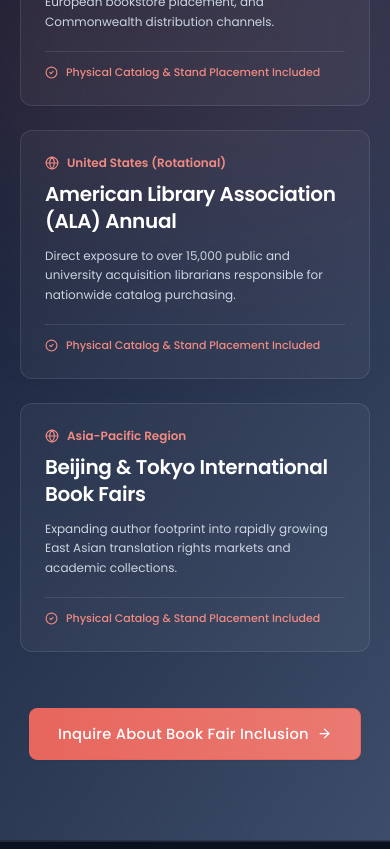
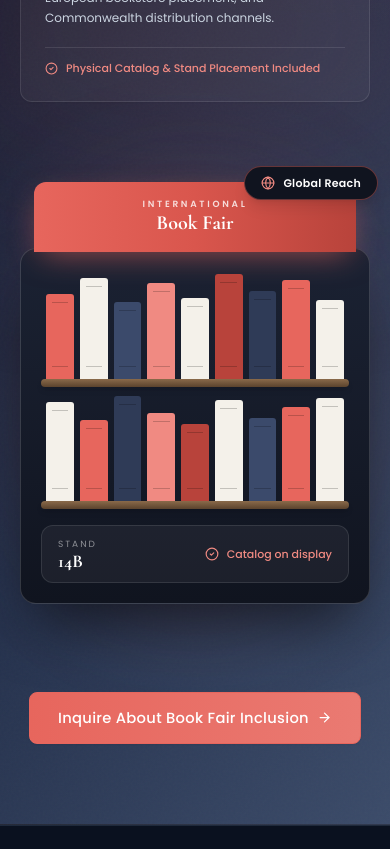
Before and after one commit to ParkerSteven/Collingwood_Press_New_One, a Next.js app: page /marketing in a window 390 px wide. Shown: the part 8740-9589 px from the top of the page. Built offline with nearby package versions, Linux system fonts and the light colour scheme; a web font is replaced by a local one.

Commit message:
error solve

```diff
--- a/app/about-us/page.tsx
+++ b/app/about-us/page.tsx
@@ -1,6 +1,7 @@
 "use client";
 
 import UtilityBar from "@/components/layout/UtilityBar";
+import Image from "next/image";
 import Header from "@/components/layout/Header";
 import Footer from "@/components/layout/Footer";
 import Container from "@/components/ui/Container";
@@ -271,10 +272,12 @@
                                 >
                                     <div>
                                         <div className="h-64 overflow-hidden relative">
-                                            <img
+                                            <Image
                                                 src={pm.avatar}
                                                 alt={pm.name}
-                                                className="w-full h-full object-cover object-top hover:scale-105 transition-transform duration-500"
+                                                fill
+                                                sizes="(max-width: 768px) 100vw, 33vw"
+                                                className="object-cover object-top hover:scale-105 transition-transform duration-500"
                                             />
                                             <div className="absolute inset-0 bg-gradient-to-t from-black/70 via-black/20 to-transparent" />
                                             <div className="absolute bottom-3 left-4 right-4 text-white">
--- a/app/audiobook/page.tsx
+++ b/app/audiobook/page.tsx
@@ -26,7 +26,7 @@
   Sparkles,
   Check
 } from "lucide-react";
-import { formats } from "../publishing/page";
+import { formats } from "@/lib/formats";
 
 const productionProcess = [
   {
--- a/app/marketing/page.tsx
+++ b/app/marketing/page.tsx
@@ -32,7 +32,7 @@
     Flame,
     ShoppingCart
 } from "lucide-react";
-import { formats } from "../publishing/page";
+import { formats } from "@/lib/formats";
 
 type BrandMark = { title: string; hex: string; path: string };
 
@@ -121,16 +121,6 @@
         location: "London, United Kingdom",
         focus: "The global marketplace for rights negotiation, European bookstore placement, and Commonwealth distribution channels.",
     },
-    {
-        name: "American Library Association (ALA) Annual",
-        location: "United States (Rotational)",
-        focus: "Direct exposure to over 15,000 public and university acquisition librarians responsible for nationwide catalog purchasing.",
-    },
-    {
-        name: "Beijing & Tokyo International Book Fairs",
-        location: "Asia-Pacific Region",
-        focus: "Expanding author footprint into rapidly growing East Asian translation rights markets and academic collections.",
-    },
 ];
 
 const platformStrip = [
@@ -151,6 +141,17 @@
     "threads",
     "substack",
     "wordpress",
+];
+
+const shelfOne = [
+    { h: 78, c: "#E7665D" }, { h: 92, c: "#f4f1ea" }, { h: 70, c: "#3b4a6b" },
+    { h: 88, c: "#F08A82" }, { h: 74, c: "#f4f1ea" }, { h: 96, c: "#b8433b" },
+    { h: 80, c: "#2f3b57" }, { h: 90, c: "#E7665D" }, { h: 72, c: "#f4f1ea" },
+];
+const shelfTwo = [
+    { h: 90, c: "#f4f1ea" }, { h: 74, c: "#E7665D" }, { h: 96, c: "#2f3b57" },
+    { h: 80, c: "#F08A82" }, { h: 70, c: "#b8433b" }, { h: 92, c: "#f4f1ea" },
+    { h: 76, c: "#3b4a6b" }, { h: 86, c: "#E7665D" }, { h: 94, c: "#f4f1ea" },
 ];
 
 const brandMarks: Record<string, BrandMark> = {
@@ -676,7 +677,9 @@
                             </p>
                         </div>
 
-                        <div className="grid grid-cols-1 md:grid-cols-2 gap-6 max-w-4xl mx-auto w-full">
+                        <div className="grid grid-cols-1 lg:grid-cols-2 gap-12 lg:gap-16 items-center w-full">
+                            {/* LEFT: Content */}
+                            <div className="flex flex-col gap-5">
                                 {bookFairs.map((fair) => (
                                     <div
                                         key={fair.name}
@@ -702,6 +705,64 @@
                                 ))}
                             </div>
 
+                            {/* RIGHT: Dummy book fair stand */}
+                            <div className="relative flex items-center justify-center py-8">
+                                {/* glow */}
+                                <div className="absolute h-[80%] w-[80%] rounded-full bg-[#E7665D]/20 blur-3xl -z-10" />
+
+                                <div className="relative w-full max-w-[460px]">
+                                    {/* banner */}
+                                    <div className="relative mx-auto -mb-1 w-[92%] rounded-t-xl bg-gradient-to-r from-[#E7665D] via-[#d9564d] to-[#b8433b] px-6 py-4 text-center shadow-[0_10px_30px_-8px_rgba(231,102,93,0.6)]">
+                                        <p className="text-[9px] uppercase tracking-[0.3em] text-white/80 font-semibold">
+                                            International
+                                        </p>
+                                        <p className="font-serif text-xl sm:text-2xl font-bold text-white leading-tight">
+                                            Book Fair
+                                        </p>
+                                    </div>
+
+                                    {/* booth body */}
+                                    <div className="rounded-2xl border border-white/15 bg-gradient-to-b from-[#1b2233] to-[#10141f] p-5 sm:p-6 shadow-[0_30px_60px_-15px_rgba(0,0,0,0.6)]">
+                                        {[shelfOne, shelfTwo].map((shelf, i) => (
+                                            <div key={i} className="mb-1">
+                                                <div className="flex items-end justify-center gap-1.5 h-[110px]">
+                                                    {shelf.map((b, idx) => (
+                                                        <div
+                                                            key={idx}
+                                                            className="w-[9%] max-w-[34px] rounded-t-[3px] relative"
+                                                            style={{ height: `${b.h}%`, backgroundColor: b.c }}
+                                                        >
+                                                            <span className="absolute inset-x-0 top-2 mx-auto h-px w-3/5 bg-black/20" />
+                                                            <span className="absolute inset-x-0 bottom-3 mx-auto h-px w-3/5 bg-black/20" />
+                                                        </div>
+                                                    ))}
+                                                </div>
+                                                <div className="h-2 rounded-sm bg-gradient-to-b from-[#8a6a4a] to-[#5b432d] shadow-md" />
+                                            </div>
+                                        ))}
+
+                                        {/* counter */}
+                                        <div className="mt-4 flex items-center justify-between rounded-lg border border-white/10 bg-white/[0.05] px-4 py-3">
+                                            <div>
+                                                <p className="text-[9px] uppercase tracking-[0.22em] text-white/50">Stand</p>
+                                                <p className="font-serif text-lg font-bold text-white leading-none">14B</p>
+                                            </div>
+                                            <div className="flex items-center gap-2 text-[11px] text-[#F08A82] font-medium">
+                                                <CheckCircle2 size={14} />
+                                                <span>Catalog on display</span>
+                                            </div>
+                                        </div>
+                                    </div>
+
+                                    {/* floating badge */}
+                                    <div className="absolute -right-2 sm:-right-6 -top-4 flex items-center gap-2 rounded-full border border-[#E7665D]/40 bg-[#10141f] px-4 py-2 shadow-lg">
+                                        <Globe size={14} className="text-[#F08A82]" />
+                                        <span className="text-[11px] font-semibold text-white tracking-wide">Global Reach</span>
+                                    </div>
+                                </div>
+                            </div>
+                        </div>
+
                         <div className="text-center">
                             <Button href="/contact-us#manuscript-review" variant="primary" size="lg">
                                 <span>Inquire About Book Fair Inclusion</span>
--- a/app/publishing/page.tsx
+++ b/app/publishing/page.tsx
@@ -1,6 +1,7 @@
 "use client";
 
 import UtilityBar from "@/components/layout/UtilityBar";
+import Image from "next/image";
 import Header from "@/components/layout/Header";
 import Footer from "@/components/layout/Footer";
 import Container from "@/components/ui/Container";
@@ -25,6 +26,7 @@
     BookOpenCheck,
     Printer
 } from "lucide-react";
+import { formats } from "@/lib/formats";
 
 const publishingRoadmap = [
     {
@@ -77,29 +79,6 @@
     },
 ];
 
-export const formats = [
-    {
-        title: "Collector-Grade Hardcovers",
-        tagline: "Archival Physical Presence",
-        specs: "Archival Smyth-sewn binding with rich linen cloth or printed dust jacket, gold foil spine stamping, head & tail bands, and optional custom endpapers.",
-        icon: Book,
-        badge: "Trade Hardcover",
-    },
-    {
-        title: "French-Fold Trade Paperbacks",
-        tagline: "Everyday Commercial Elegance",
-        specs: "Premium 60lb/70lb natural cream interior paper, velvet soft-touch matte lamination, scoring on hinges, and optional embossed spot UV lettering.",
-        icon: Layers,
-        badge: "Trade Paperback",
-    },
-    {
-        title: "Mastered Reflowable ePubs",
-        tagline: "Universal Screen Fidelity",
-        specs: "Hand-coded valid ePub3 and Kindle formats tailored for responsive font scaling, high-DPI tablets, dynamic TOCs, and cross-platform fidelity.",
-        icon: Sparkles,
-        badge: "Digital ePub3",
-    },
-];
 
 const checklistItems = [
     "Complete polished manuscript in Word or RTF format",
@@ -220,11 +199,12 @@
                                         {/* Back — colored brand logo */}
                                         <div className="flip-face flip-back bg-white border border-[#E7665D]/30 px-4">
                                             {r.img ? (
-                                                <img
+                                                <Image
                                                     src={r.img}
                                                     alt={r.name}
-                                                    loading="lazy"
-                                                    className="max-h-[42px] max-w-[150px] w-auto object-contain"
+                                                    width={150}
+                                                    height={42}
+                                                    className="max-h-[42px] max-w-[150px] w-auto h-auto object-contain"
                                                 />
                                             ) : null}
                                         </div>
--- a/components/sections/ProjectManagers.tsx
+++ b/components/sections/ProjectManagers.tsx
@@ -1,6 +1,7 @@
 "use client";
 
 import { motion } from "framer-motion";
+import Image from "next/image";
 import Container from "@/components/ui/Container";
 import SectionHeading from "@/components/ui/SectionHeading";
 import Button from "@/components/ui/Button";
@@ -35,11 +36,12 @@
               <div>
                 {/* Executive Portrait with Editorial Frame */}
                 <div className="relative h-72 sm:h-80 w-full overflow-hidden bg-[#1C2434]">
-                  <img
+                  <Image
                     src={pm.avatar}
                     alt={`Portrait of ${pm.name}, ${pm.title}`}
-                    className="h-full w-full object-cover object-top transition-transform duration-700 group-hover:scale-105"
-                    loading="lazy"
+                    fill
+                    sizes="(max-width: 768px) 100vw, 33vw"
+                    className="object-cover object-top transition-transform duration-700 group-hover:scale-105"
                   />
                   <div className="absolute inset-0 bg-gradient-to-t from-black/75 via-black/25 to-transparent" />
 
--- a/components/sections/Testimonials.tsx
+++ b/components/sections/Testimonials.tsx
@@ -2,6 +2,7 @@
 
 import { useEffect, useRef, useState } from "react";
 import { motion } from "framer-motion";
+import Image from "next/image";
 import Container from "@/components/ui/Container";
 import SectionHeading from "@/components/ui/SectionHeading";
 import BookCover from "@/components/ui/BookCover";
@@ -66,11 +67,12 @@
 
               {/* Author Citation with larger portrait */}
               <div className="pt-6 border-t border-line/70 flex items-center gap-4">
-                <img
+                <Image
                   src={featured.avatar}
                   alt={`Author portrait of ${featured.name}`}
+                  width={64}
+                  height={64}
                   className="w-14 h-14 sm:w-16 sm:h-16 rounded-full object-cover border border-line shadow-sm"
-                  loading="lazy"
                 />
                 <div className="flex flex-col">
                   <div className="flex items-center gap-2">
@@ -136,9 +138,11 @@
                     }`}
                 >
                   <div className="flex items-center gap-3">
-                    <img
+                    <Image
                       src={t.avatar}
                       alt={t.name}
+                      width={40}
+                      height={40}
                       className="w-10 h-10 rounded-full object-cover border border-line"
                     />
                     <div className="overflow-hidden">
--- a/components/ui/HeroAnimated.tsx
+++ b/components/ui/HeroAnimated.tsx
@@ -104,9 +104,11 @@
                                 target="_blank"
                                 rel="nofollow noopener noreferrer"
                             >
-                                <img
+                                <Image
                                     src="/blue-seal.png"
                                     alt="The Collingwood Press BBB Business Review"
+                                    width={120}
+                                    height={40}
                                     className="block h-auto max-h-10 w-auto object-contain opacity-90 hover:opacity-100 transition-opacity"
                                 />
                             </Link>
--- a/components/ui/StickySocialStrip.tsx
+++ b/components/ui/StickySocialStrip.tsx
@@ -2,6 +2,7 @@
 
 import React from 'react';
 import Link from 'next/link';
+import Image from 'next/image';
 import reviews from '../../public/assets/images/socials/reviews.svg';
 import instagram from '../../public/assets/images/socials/instagram.svg';
 import tiktok from '../../public/assets/images/socials/tiktok.svg';
@@ -117,7 +118,7 @@
                     aria-label="Open BBB profile"
                     className="mb-0.5 flex w-9 items-center justify-center rounded-md border border-white/30 bg-white/95 p-1 shadow-sm transition-all duration-300 hover:-translate-y-0.5 hover:shadow-md"
                 >
-                    <img
+                    <Image
                         src="https://seal-austin.bbb.org/seals/blue-seal-63-134-bbb-1000231047.png"
                         alt="BBB Review"
                         width={28}
@@ -132,8 +133,8 @@
                     aria-label="Open IBPA profile"
                     className="mb-1 flex w-9 items-center justify-center rounded-md border border-white/30 bg-white/95 p-1 shadow-sm transition-all duration-300 hover:-translate-y-0.5 hover:shadow-md"
                 >
-                    <img
-                        src={ibpaonline.src}
+                    <Image
+                        src={ibpaonline}
                         alt="IBPA Online"
                         width={28}
                         height={36}
@@ -153,8 +154,8 @@
                         title={social.name}
                     >
                         {social.img ? (
-                            <img
-                                src={social.img.src}
+                            <Image
+                                src={social.img}
                                 alt={`${social.name} Icon`}
                                 width={28}
                                 height={28}
--- /dev/null
+++ b/lib/formats.ts
@@ -0,0 +1,33 @@
+import { Book, Layers, Sparkles, type LucideIcon } from "lucide-react";
+
+export interface PublicationFormat {
+    title: string;
+    tagline: string;
+    specs: string;
+    icon: LucideIcon;
+    badge: string;
+}
+
+export const formats: PublicationFormat[] = [
+    {
+        title: "Collector-Grade Hardcovers",
+        tagline: "Archival Physical Presence",
+        specs: "Archival Smyth-sewn binding with rich linen cloth or printed dust jacket, gold foil spine stamping, head & tail bands, and optional custom endpapers.",
+        icon: Book,
+        badge: "Trade Hardcover",
+    },
+    {
+        title: "French-Fold Trade Paperbacks",
+        tagline: "Everyday Commercial Elegance",
+        specs: "Premium 60lb/70lb natural cream interior paper, velvet soft-touch matte lamination, scoring on hinges, and optional embossed spot UV lettering.",
+        icon: Layers,
+        badge: "Trade Paperback",
+    },
+    {
+        title: "Mastered Reflowable ePubs",
+        tagline: "Universal Screen Fidelity",
+        specs: "Hand-coded valid ePub3 and Kindle formats tailored for responsive font scaling, high-DPI tablets, dynamic TOCs, and cross-platform fidelity.",
+        icon: Sparkles,
+        badge: "Digital ePub3",
+    },
+];
--- a/next.config.js
+++ b/next.config.js
@@ -1,6 +1,18 @@
 /** @type {import('next').NextConfig} */
 const nextConfig = {
   reactStrictMode: true,
+  images: {
+    remotePatterns: [
+      {
+        protocol: 'https',
+        hostname: 'images.unsplash.com',
+      },
+      {
+        protocol: 'https',
+        hostname: 'seal-austin.bbb.org',
+      },
+    ],
+  },
 };
 
 module.exports = nextConfig;
```
Lines whose indentation alone changed are shown as unchanged.
